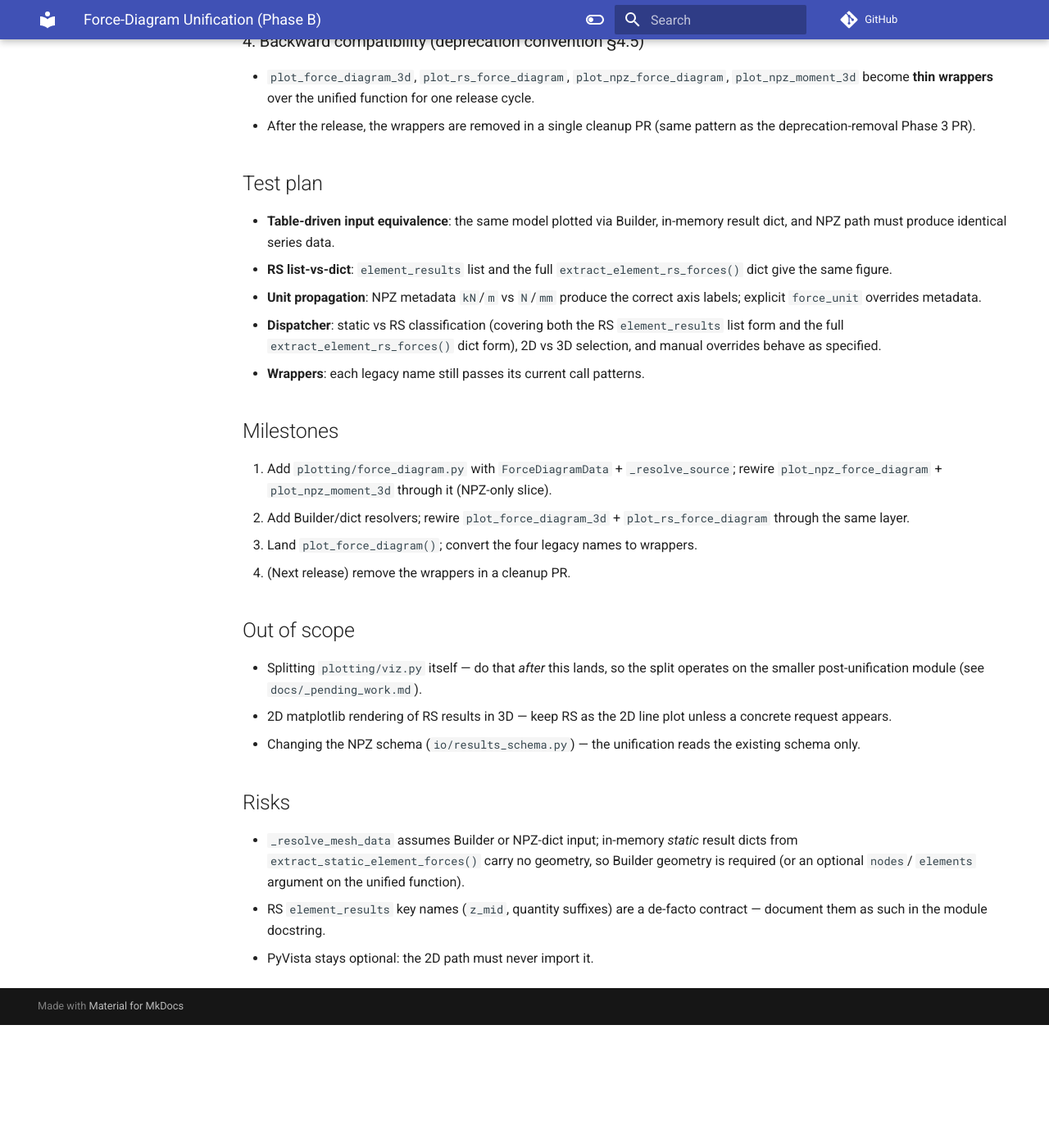
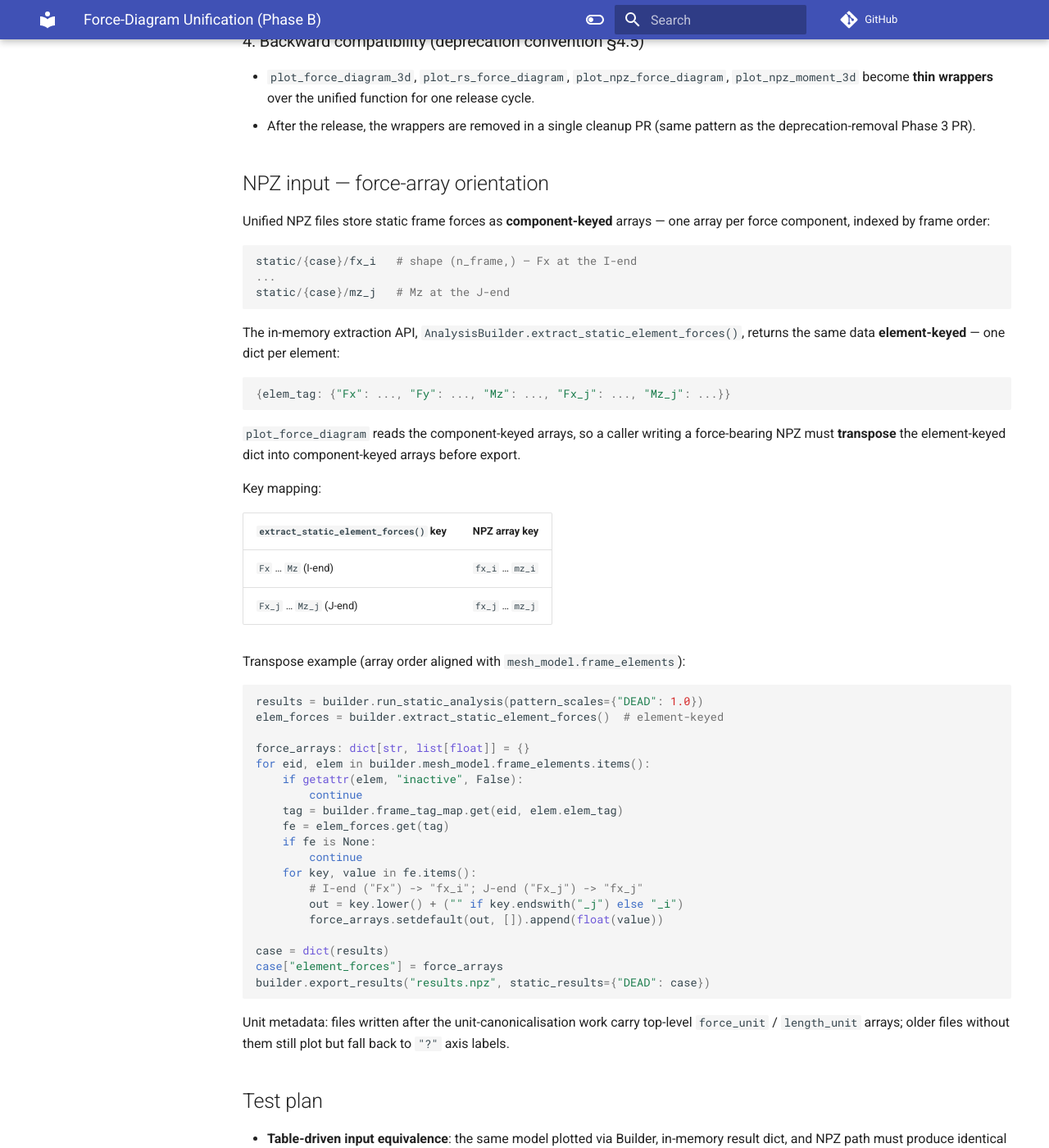
Before and after one commit to boustrephon/fea_toolkit, an MkDocs documentation site: the page built from docs/force_diagram_unification.md, in a window 1280 px wide and 1400 px high, scrolled down 2483 px. Shown: the whole window at 82% size. Built offline with MkDocs 1.6.1 and Material for MkDocs 9.7.7, drawn with Linux system fonts in a browser that asks for light colours; comment, search, counter and statistics services are not loaded; before the commit the page ends 3733 px from its top, so only the background shows below that.

Commit message:
docs(plotting): document NPZ force-array orientation for plot_force_diagram inputs

````diff
--- a/docs/force_diagram_unification.md
+++ b/docs/force_diagram_unification.md
@@ -125,6 +125,63 @@ Dispatch rules:
 - After the release, the wrappers are removed in a single cleanup PR (same
   pattern as the deprecation-removal Phase 3 PR).
 
+## NPZ input — force-array orientation
+
+Unified NPZ files store static frame forces as **component-keyed** arrays —
+one array per force component, indexed by frame order:
+
+```python
+static/{case}/fx_i   # shape (n_frame,) — Fx at the I-end
+...
+static/{case}/mz_j   # Mz at the J-end
+```
+
+The in-memory extraction API, `AnalysisBuilder.extract_static_element_forces()`,
+returns the same data **element-keyed** — one dict per element:
+
+```python
+{elem_tag: {"Fx": ..., "Fy": ..., "Mz": ..., "Fx_j": ..., "Mz_j": ...}}
+```
+
+`plot_force_diagram` reads the component-keyed arrays, so a caller writing a
+force-bearing NPZ must **transpose** the element-keyed dict into
+component-keyed arrays before export.
+
+Key mapping:
+
+| `extract_static_element_forces()` key | NPZ array key |
+|---|---|
+| `Fx` … `Mz` (I-end) | `fx_i` … `mz_i` |
+| `Fx_j` … `Mz_j` (J-end) | `fx_j` … `mz_j` |
+
+Transpose example (array order aligned with `mesh_model.frame_elements`):
+
+```python
+results = builder.run_static_analysis(pattern_scales={"DEAD": 1.0})
+elem_forces = builder.extract_static_element_forces()  # element-keyed
+
+force_arrays: dict[str, list[float]] = {}
+for eid, elem in builder.mesh_model.frame_elements.items():
+    if getattr(elem, "inactive", False):
+        continue
+    tag = builder.frame_tag_map.get(eid, elem.elem_tag)
+    fe = elem_forces.get(tag)
+    if fe is None:
+        continue
+    for key, value in fe.items():
+        # I-end ("Fx") -> "fx_i"; J-end ("Fx_j") -> "fx_j"
+        out = key.lower() + ("" if key.endswith("_j") else "_i")
+        force_arrays.setdefault(out, []).append(float(value))
+
+case = dict(results)
+case["element_forces"] = force_arrays
+builder.export_results("results.npz", static_results={"DEAD": case})
+```
+
+Unit metadata: files written after the unit-canonicalisation work carry
+top-level `force_unit` / `length_unit` arrays; older files without them still
+plot but fall back to `"?"` axis labels.
+
 ## Test plan
 
 - **Table-driven input equivalence**: the same model plotted via Builder,
````
